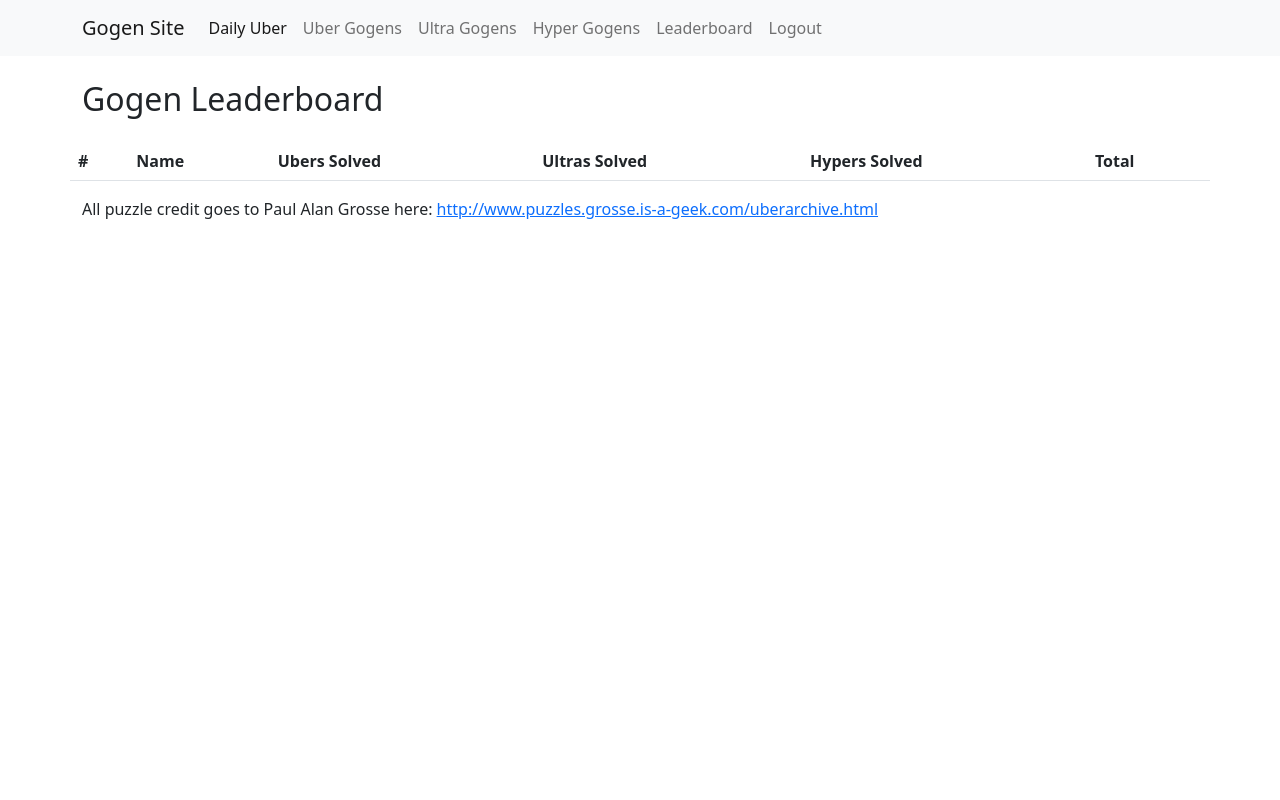
After one commit to Matt-Mcl/gogen, a Django app: page /leaderboard/ in a window 1280 px wide. The commit adds this page. Run offline with Django 4.2, Linux system fonts and the light colour scheme; the visitor is signed in with stand-in values (Sample User, id 1); data comes from the database, SQL or seed files in the repository; lists and menus that the app fills with data are empty; some libraries are stand-ins or nearby versions.

Commit message:
Adds leaderboard

```diff
--- /dev/null
+++ b/gogensite/gogen/templates/gogen/leaderboard.html
@@ -0,0 +1,41 @@
+{% extends navbar_template|default:'registration/logged_in_base.html' %}
+{% block content2 %}
+{% load static %}
+<html>
+    <head>
+        <meta charset="utf-8">
+        <meta name="viewport" content="width=device-width, initial-scale=1">
+        <title>{{ page_heading }}</title>
+    </head>
+    <body>
+        <div class="container">
+            <h2 class="my-4">{{ page_heading }}</h2>
+            <div class="row">
+                <table class="table">
+                    <tr>
+                        <th>#</th>
+                        <th>Name</th>
+                        <th>Ubers Solved</th>
+                        <th>Ultras Solved</th>
+                        <th>Hypers Solved</th>
+                        <th>Total</th>
+                    </tr>
+                    {% for item in users_and_scores %}
+                        <tr>
+                            <td>{{ forloop.counter }}</td>
+                            <td>{{ item.0 }}</td>
+                            <td>{{ item.1 }}</td>
+                            <td>{{ item.2 }}</td>
+                            <td>{{ item.3 }}</td>
+                            <td>{{ item.4 }}</td>
+                        </tr>
+                    {% endfor %}
+                </table>
+            </div>
+            <div class="row">
+                <p>All puzzle credit goes to Paul Alan Grosse here: <a href="http://www.puzzles.grosse.is-a-geek.com/uberarchive.html">http://www.puzzles.grosse.is-a-geek.com/uberarchive.html</a></p>
+            </div>
+        </div>
+    </body>
+</html>
+{% endblock %}
--- a/gogensite/gogen/templates/registration/logged_in_base.html
+++ b/gogensite/gogen/templates/registration/logged_in_base.html
@@ -23,6 +23,9 @@
                             <a class="nav-link" href="/puzzlelist/hyper">Hyper Gogens</a>
                         </li>
                         <li class="nav-item">
+                            <a class="nav-link" href="/leaderboard">Leaderboard</a>
+                        </li>
+                        <li class="nav-item">
                             <a class="nav-link" href="/logout">Logout</a>
                         </li>
                     </ul>
--- a/gogensite/gogen/views.py
+++ b/gogensite/gogen/views.py
@@ -61,10 +61,10 @@ def puzzle_list_view(request, puzzle_type):
             p_date = puzzle[0][-8:]
             user_puzzle_log = PuzzleLog.objects.filter(puzzle_type=p_type, puzzle_date=p_date, user=request.user)
 
-            if user_puzzle_log.count() > 0:
-                puzzles.append( (puzzle[0], user_puzzle_log[0].status) )
+            if user_puzzle_log.count() > 0 and user_puzzle_log[0].status == PuzzleLog.STATUS_CHOICES[0][0]:
+                puzzles.append( (puzzle[0], "✓") )
             else:
-                puzzles.append( (puzzle[0], 'I') )
+                puzzles.append( (puzzle[0], "-") )
 
         lower_range = range(1, paginated_puzzles.num_pages + 1)
         upper_range = None
@@ -90,6 +90,31 @@ def puzzle_list_view(request, puzzle_type):
         )
 
 
+@login_required
+def leaderboard_view(request):
+
+    users_and_scores = []
+
+    for user in User.objects.all():
+        if not user.is_superuser:
+            user_puzzle_logs = PuzzleLog.objects.filter(user=user, status='C')
+            uber_count = user_puzzle_logs.filter(puzzle_type='uber').count()
+            ultra_count = user_puzzle_logs.filter(puzzle_type='ultra').count()
+            hyper_count = user_puzzle_logs.filter(puzzle_type='hyper').count()
+            users_and_scores.append( (user.username, uber_count, ultra_count, hyper_count, user_puzzle_logs.count()) )
+
+    users_and_scores.sort(key=lambda x: x[1], reverse=True)
+
+    return render(
+        request=request,
+        template_name="gogen/leaderboard.html",
+        context={
+            'users_and_scores': users_and_scores,
+            'page_heading': "Gogen Leaderboard",
+        }
+    )
+
+
 def register(request):
     if request.method == 'POST':
         form = UserCreationForm(request.POST)
--- a/gogensite/gogensite/urls.py
+++ b/gogensite/gogensite/urls.py
@@ -24,6 +24,7 @@ urlpatterns = [
 
     path('login/', auth_views.LoginView.as_view(), name='login'),
     path('logout/', auth_views.LogoutView.as_view(), name='logout'),
+    path('leaderboard/', views.leaderboard_view, name='leaderboard'),
     path('register/', views.register, name='register'),
 
     re_path(r'^(puzzlelist\/)(?P<puzzle_type>uber|hyper|ultra)$', views.puzzle_list_view, name='puzzle_list_view'),
```
